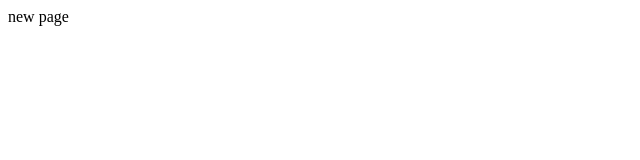
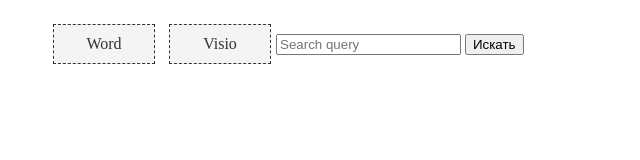
Before and after one commit to kot-senya/word_visio_learn, a plain HTML site: page learn.html in a window 1280 px wide. Shown: the whole page, without its empty margins (0-640 px from the left). Drawn offline with Linux system fonts and the light colour scheme.

Commit message:
no global change

```diff
--- a/learn.html
+++ b/learn.html
@@ -3,9 +3,21 @@
   <head>
     <meta charset="utf-8"/>
     <script src="scripts/navigation.js"></script>
-    <title>заголовок страницы</title>
+    <link rel="stylesheet" href="styles/style-learn.css">
   </head>
   <body>
-	<label>new page</label>
-  </body>
+
+   <nav>
+      <ul>
+        <li><a href="/word">Word</a></li>
+        <li><a href="/visio">Visio</a></li>
+      </ul>
+
+      <form>
+        <input type="search" name="q" placeholder="Search query" />
+        <input type="submit" value="Искать"/>
+      </form>
+   </nav>
+
+</body>
 </html>
--- a/scripts/navigation.js
+++ b/scripts/navigation.js
@@ -1,9 +1,13 @@
-var parentWindow = window.parent;
-//var parentElement = parentWindow.document.getElementById("myElement");
+var programName = "none";
 
-//var mainContainer = document.getElementById('maincontainer');
-var programName = "none"
+/* Существующие страницы
+100 - word
 
+
+200 - visio
+*/
+
+//переход на страницу приожения
 function changeContent(param) {
 
 switch(param) {
--- /dev/null
+++ b/styles/info-object.css
@@ -0,0 +1,4 @@
+.half-line{
+border: solid;
+stroke-dasharray=4 1;
+}
--- /dev/null
+++ b/styles/style-learn.css
@@ -0,0 +1,33 @@
+nav{
+margin-left: 0px;
+padding-left: 0px;
+list-style: none;
+    display: flex;
+    flex-direction: row;
+    align-items: center;
+}
+
+nav li {
+display: inline;
+}
+
+nav form{
+display: inline;
+}
+
+nav a {
+display: inline-block;
+width: 5em;
+padding:10px;
+margin: 0 5px;
+background-color: #f4f4f4;
+border: 1px dashed #333;
+text-decoration: none;
+color: #333;
+text-align: center;
+}
+
+nav a:hover{
+background-color: #333;
+color: #f4f4f4;
+}
```
Also changed, not shown: styles/style-main.css (+9 -8 lines), 0.txt (added).
